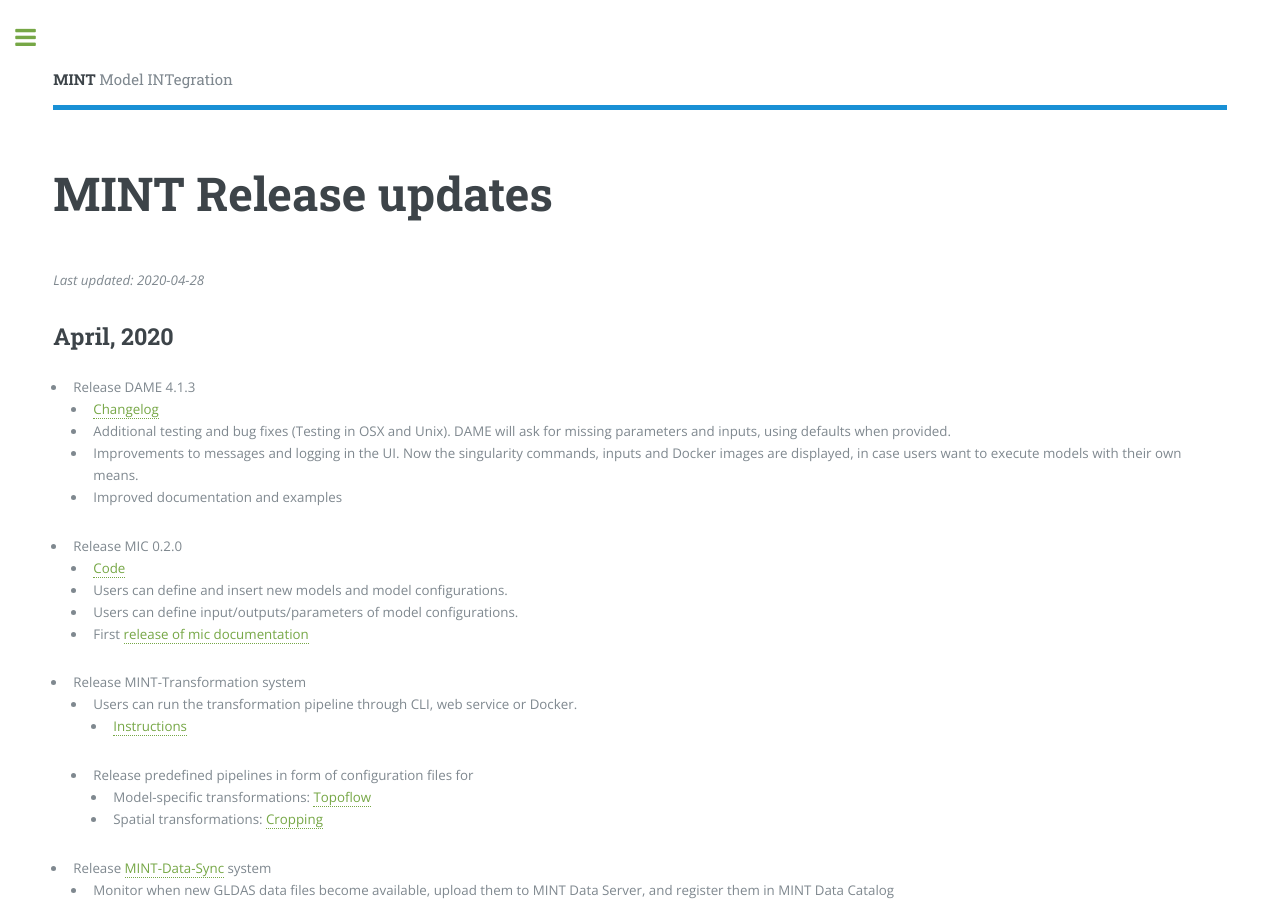
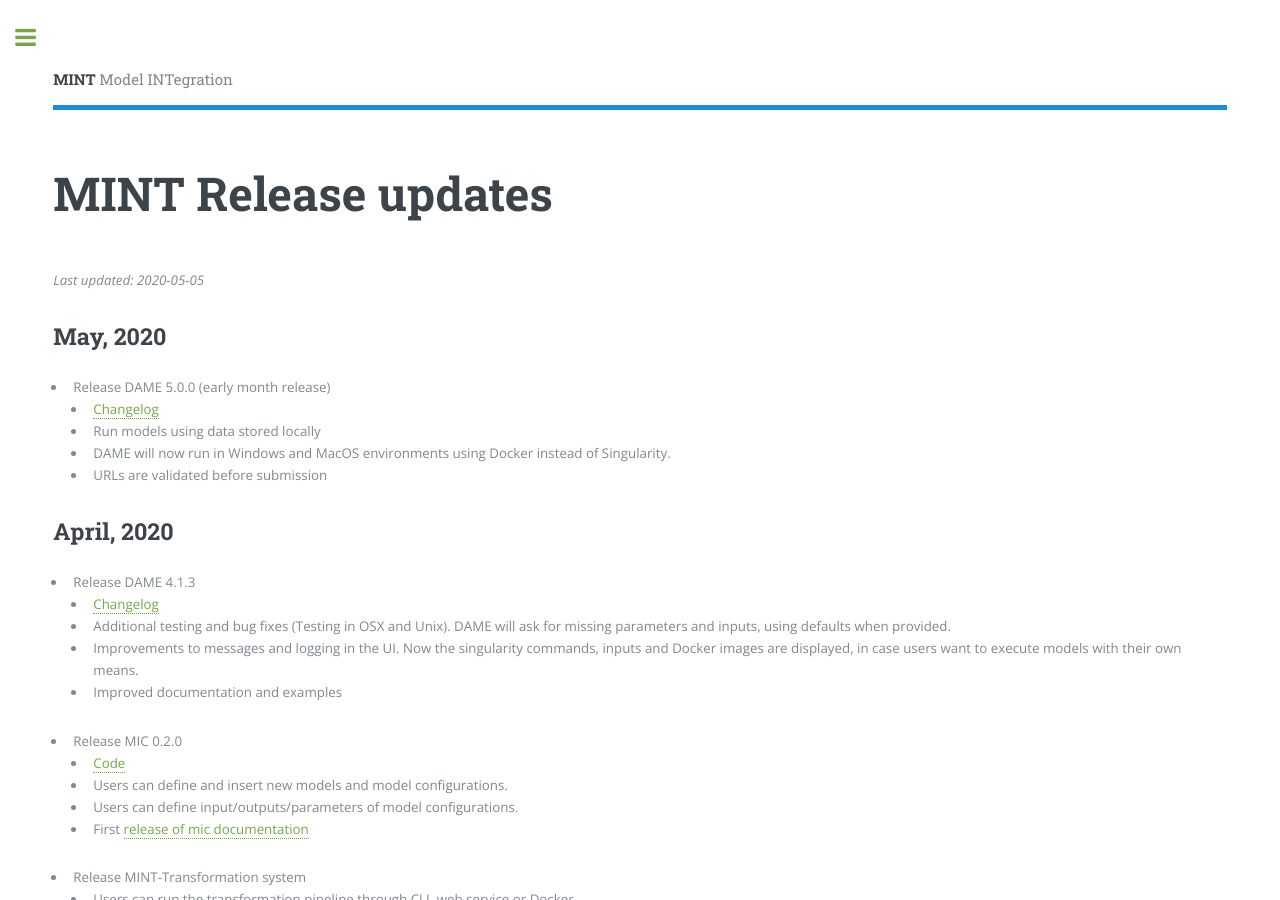
Before and after one commit to KnowledgeCaptureAndDiscovery/MINT, a Jekyll site: the page built from releases.md, in a window 1280 px wide and 900 px high. Built offline with Jekyll 4.4.1, drawn with Linux system fonts in a browser that asks for light colours.

Commit message:
Update releases.md

```diff
--- a/releases.md
+++ b/releases.md
@@ -3,7 +3,14 @@
 title: MINT Release updates
 ---
 
-*Last updated: 2020-04-28*
+*Last updated: 2020-05-05*
+
+## May, 2020
+* Release DAME 5.0.0 (early month release)
+  * [Changelog](https://github.com/mintproject/dame_cli/releases/tag/5.0.0)
+  * Run models using data stored locally
+  * DAME will now run in Windows and MacOS environments using Docker instead of Singularity.
+  * URLs are validated before submission
 
 ## April, 2020
 * Release DAME 4.1.3
```
